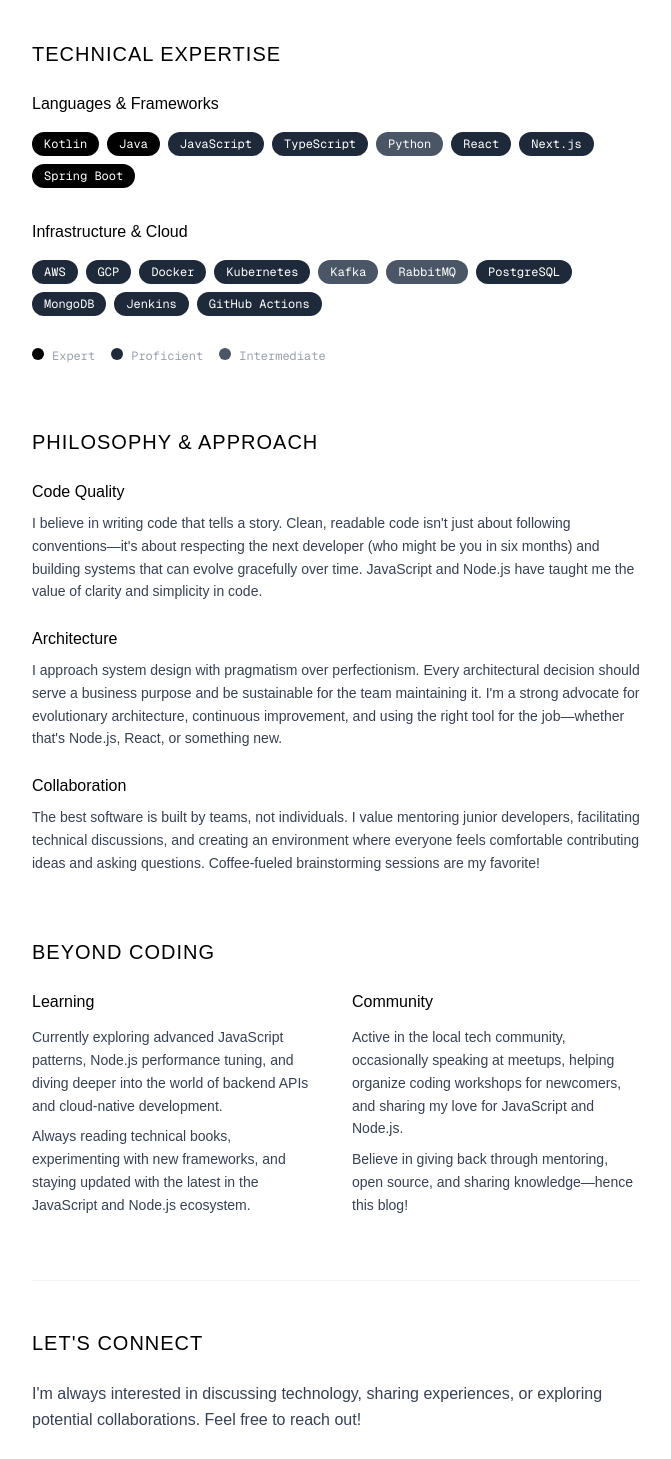
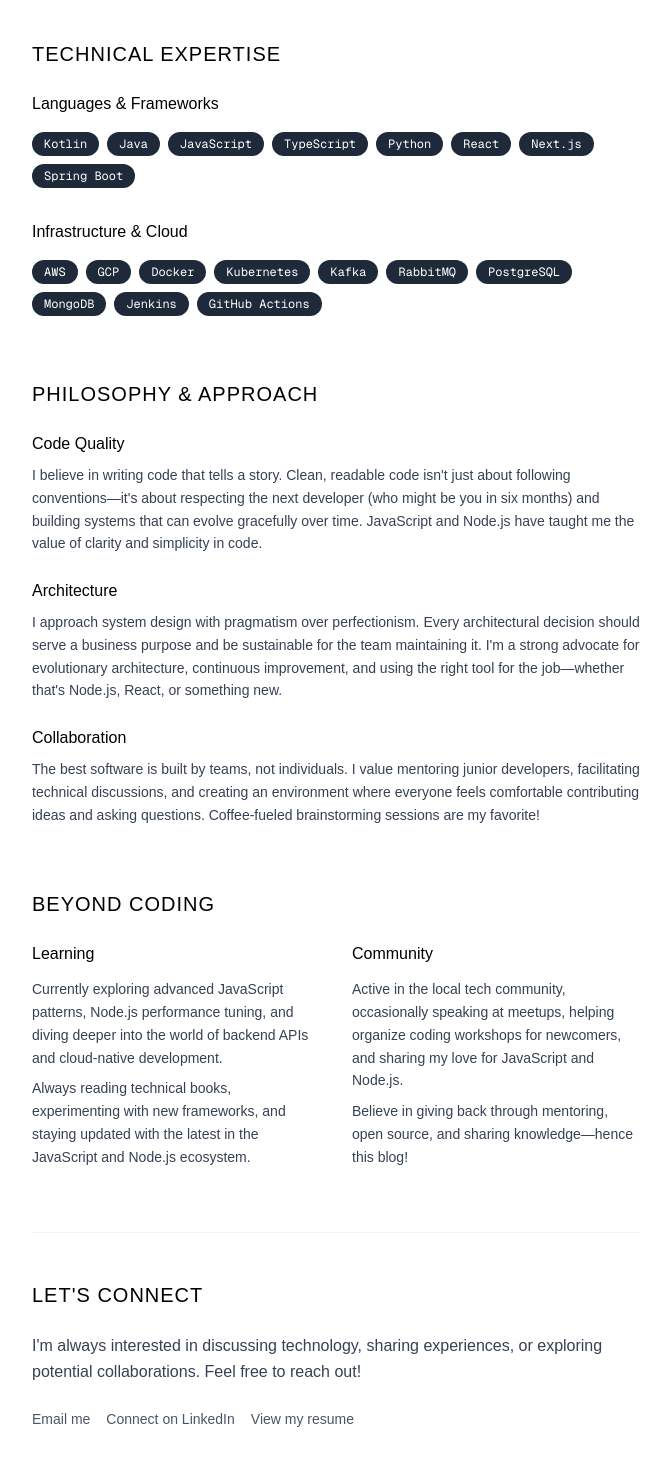
Before and after one commit to iamkiet/kietnguyen-blog, a Next.js app: page /about in a window 1280 px wide. Shown: the part 980-2439 px from the top of the page, without its empty margins (304-975 px from the left). Built offline with nearby package versions, Linux system fonts and the light colour scheme.

Commit message:
feat: enhance source code for seo

```diff
--- a/app/about/page.tsx
+++ b/app/about/page.tsx
@@ -31,10 +31,9 @@
       <div className="max-w-2xl mx-auto px-8">
         <Navigation />
 
-        {/* Header */}
         <header className="mb-16">
           <h1 className="text-3xl md:text-4xl font-light mb-4 leading-tight">
-            About Me
+            about me
           </h1>
         </header>
 
@@ -76,7 +75,6 @@
             </div>
           </section>
 
-          {/* Current Role */}
           <section>
             <h2 className="text-xl font-medium mb-6 text-black uppercase tracking-wider">
               Current Role
@@ -115,7 +113,6 @@
             </div>
           </section>
 
-          {/* Technical Expertise */}
           <section>
             <h2 className="text-xl font-medium mb-6 text-black uppercase tracking-wider">
               Technical Expertise
@@ -127,10 +124,10 @@
                   Languages & Frameworks
                 </h3>
                 <div className="flex flex-wrap gap-2">
-                  <span className="px-3 py-1 bg-black text-white text-xs font-mono rounded-full">
+                  <span className="px-3 py-1 bg-gray-800 text-white text-xs font-mono rounded-full">
                     Kotlin
                   </span>
-                  <span className="px-3 py-1 bg-black text-white text-xs font-mono rounded-full">
+                  <span className="px-3 py-1 bg-gray-800 text-white text-xs font-mono rounded-full">
                     Java
                   </span>
                   <span className="px-3 py-1 bg-gray-800 text-white text-xs font-mono rounded-full">
@@ -139,7 +136,7 @@
                   <span className="px-3 py-1 bg-gray-800 text-white text-xs font-mono rounded-full">
                     TypeScript
                   </span>
-                  <span className="px-3 py-1 bg-gray-600 text-white text-xs font-mono rounded-full">
+                  <span className="px-3 py-1 bg-gray-800 text-white text-xs font-mono rounded-full">
                     Python
                   </span>
                   <span className="px-3 py-1 bg-gray-800 text-white text-xs font-mono rounded-full">
@@ -148,7 +145,7 @@
                   <span className="px-3 py-1 bg-gray-800 text-white text-xs font-mono rounded-full">
                     Next.js
                   </span>
-                  <span className="px-3 py-1 bg-black text-white text-xs font-mono rounded-full">
+                  <span className="px-3 py-1 bg-gray-800 text-white text-xs font-mono rounded-full">
                     Spring Boot
                   </span>
                 </div>
@@ -171,10 +168,10 @@
                   <span className="px-3 py-1 bg-gray-800 text-white text-xs font-mono rounded-full">
                     Kubernetes
                   </span>
-                  <span className="px-3 py-1 bg-gray-600 text-white text-xs font-mono rounded-full">
+                  <span className="px-3 py-1 bg-gray-800 text-white text-xs font-mono rounded-full">
                     Kafka
                   </span>
-                  <span className="px-3 py-1 bg-gray-600 text-white text-xs font-mono rounded-full">
+                  <span className="px-3 py-1 bg-gray-800 text-white text-xs font-mono rounded-full">
                     RabbitMQ
                   </span>
                   <span className="px-3 py-1 bg-gray-800 text-white text-xs font-mono rounded-full">
@@ -191,19 +188,9 @@
                   </span>
                 </div>
               </div>
-
-              <div className="text-xs text-gray-400 font-mono">
-                <span className="inline-block w-3 h-3 bg-black rounded-full mr-2"></span>
-                Expert
-                <span className="inline-block w-3 h-3 bg-gray-800 rounded-full mr-2 ml-4"></span>
-                Proficient
-                <span className="inline-block w-3 h-3 bg-gray-600 rounded-full mr-2 ml-4"></span>
-                Intermediate
-              </div>
             </div>
           </section>
 
-          {/* Philosophy & Approach */}
           <section>
             <h2 className="text-xl font-medium mb-6 text-black uppercase tracking-wider">
               Philosophy & Approach
@@ -244,7 +231,6 @@
             </div>
           </section>
 
-          {/* Interests */}
           <section>
             <h2 className="text-xl font-medium mb-6 text-black uppercase tracking-wider">
               Beyond Coding
@@ -278,7 +264,6 @@
             </div>
           </section>
 
-          {/* Contact */}
           <section className="border-t border-gray-100 pt-12">
             <h2 className="text-xl font-medium mb-6 text-black uppercase tracking-wider">
               Let&apos;s Connect
@@ -292,21 +277,21 @@
             <div className="flex space-x-4">
               <a
                 href="mailto:kietnguyen.me@gmail.com"
-                className="text-sm text-gray-600 hover:text-black transition-colors underline"
+                className="text-sm text-gray-600 hover:text-black transition-colors"
               >
                 Email me
               </a>
               <a
-                href="https://linkedin.com/in/kiet-nguyen"
+                href="https://linkedin.com/in/kiet-nguyen-tuan"
                 target="_blank"
                 rel="noopener noreferrer"
-                className="text-sm text-gray-600 hover:text-black transition-colors underline"
+                className="text-sm text-gray-600 hover:text-black transition-colors"
               >
                 Connect on LinkedIn
               </a>
               <Link
                 href="/resume"
-                className="text-sm text-gray-600 hover:text-black transition-colors underline"
+                className="text-sm text-gray-600 hover:text-black transition-colors"
               >
                 View my resume
               </Link>
--- a/app/page.tsx
+++ b/app/page.tsx
@@ -66,12 +66,33 @@
                 >
                   meet kiet
                 </Link>
+                <Link
+                  href="/gallery"
+                  className="px-4 py-2 bg-[#525a66] text-white text-xs font-mono rounded-full hover:bg-gray-700 transition-colors"
+                >
+                  gallery
+                </Link>
+                <Link
+                  href="/journey"
+                  className="px-4 py-2 bg-[#525a66] text-white text-xs font-mono rounded-full hover:bg-gray-700 transition-colors"
+                >
+                  journey
+                </Link>
                 <a
                   href="mailto:kietnguyen.me@gmail.com"
                   className="px-4 py-2 bg-[#525a66] text-white text-xs font-mono rounded-full hover:bg-gray-700 transition-colors"
                   title="Copy my mail"
                 >
-                  kietnguyen.me@gmail.com
+                  email
+                </a>
+                <a
+                  href="https://github.com/iamkiet"
+                  className="px-4 py-2 bg-[#525a66] text-white text-xs font-mono rounded-full hover:bg-gray-700 transition-colors"
+                  target="_blank"
+                  rel="noopener noreferrer"
+                  title="GitHub"
+                >
+                  github
                 </a>
                 <a
                   href="https://linkedin.com/in/kiet-nguyen-tuan"
@@ -82,20 +103,18 @@
                 >
                   linkedin
                 </a>
-                <a
-                  href="https://github.com/iamkiet"
-                  className="px-4 py-2 bg-[#525a66] text-white text-xs font-mono rounded-full hover:bg-gray-700 transition-colors"
-                  target="_blank"
-                  rel="noopener noreferrer"
-                  title="GitHub"
-                >
-                  github.com/iamkiet
-                </a>
                 <Link
                   href="/resume"
-                  className="px-4 py-2 bg-[#525a66] text-white text-xs font-mono rounded-full hover:bg-gray-700 transition-colors"
+                  className="px-4 py-2 bg-[#525a66] text-white text-xs font-mono rounded-full hover:bg-gray-700 transition-colors flex items-center gap-1"
                   title="Resume"
                 >
+                  <span
+                    role="img"
+                    aria-label="apple burger"
+                    className="inline-block align-middle"
+                  >
+                    🍔
+                  </span>
                   resume
                 </Link>
               </div>
```
